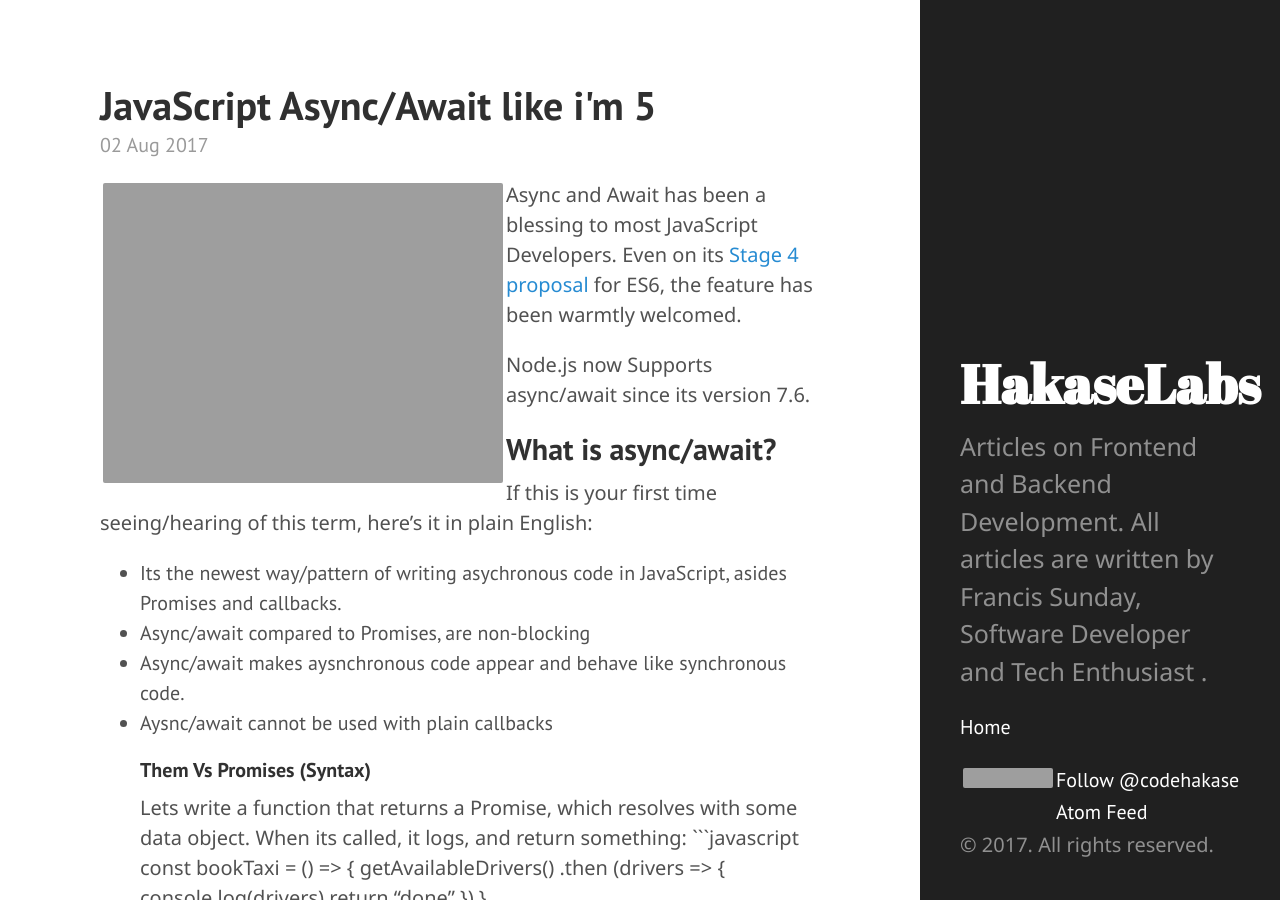
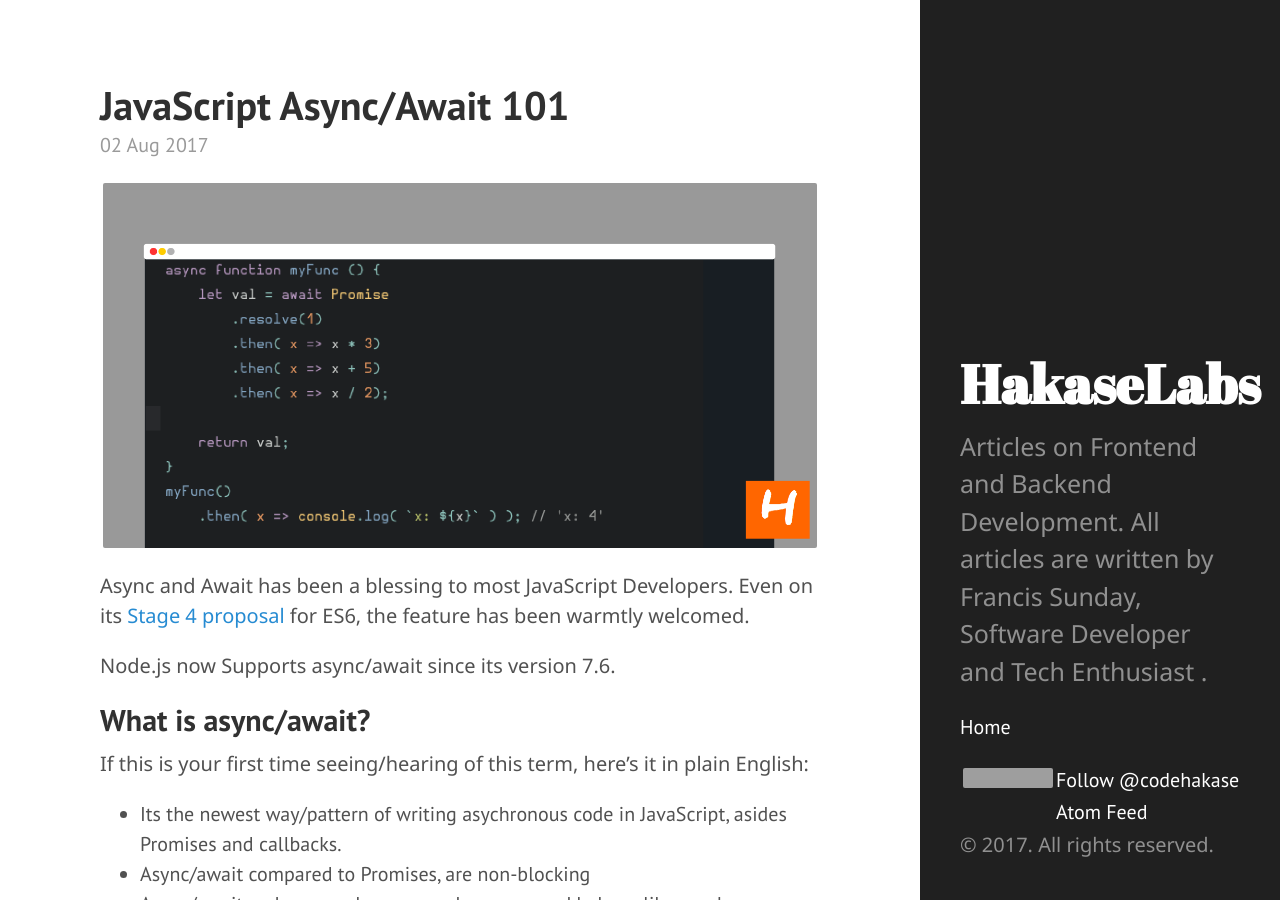
Before and after one commit to 1Rico/hakaselabs.github.io, a Jekyll site: the page built from _posts/2017-08-02-show-me-async-await-like-am-5.md, in a window 1280 px wide and 900 px high. Built offline with Jekyll 4.4.1, drawn with Linux system fonts in a browser that asks for light colours; Markdown is read by kramdown in place of the engine named in the settings; comment, search, counter and statistics services are not loaded; grey boxes are pictures that could not be loaded.

Commit message:
New Post

```diff
--- a/_posts/2017-08-02-show-me-async-await-like-am-5.md
+++ b/_posts/2017-08-02-show-me-async-await-like-am-5.md
@@ -1,10 +1,10 @@
 ---
 layout: post
-title: "JavaScript Async/Await like i'm 5"
+title: "JavaScript Async/Await 101"
 comments: true
 author: "@codehakase"
 ---
-![async/await]({{ site.url }}/assets/async-await.png "Hello world")
+![async/await]({{ site.url }}/assets/aysnc-await.png "Async/await")
 
 Async and Await has been a blessing to most JavaScript Developers. Even on its [Stage 4 proposal](https://github.com/tc39/ecma262/tree/82bebe057c9fca355cfbfeb36be8e42f18c61e94) for ES6, the feature has been warmtly welcomed.
 
```
